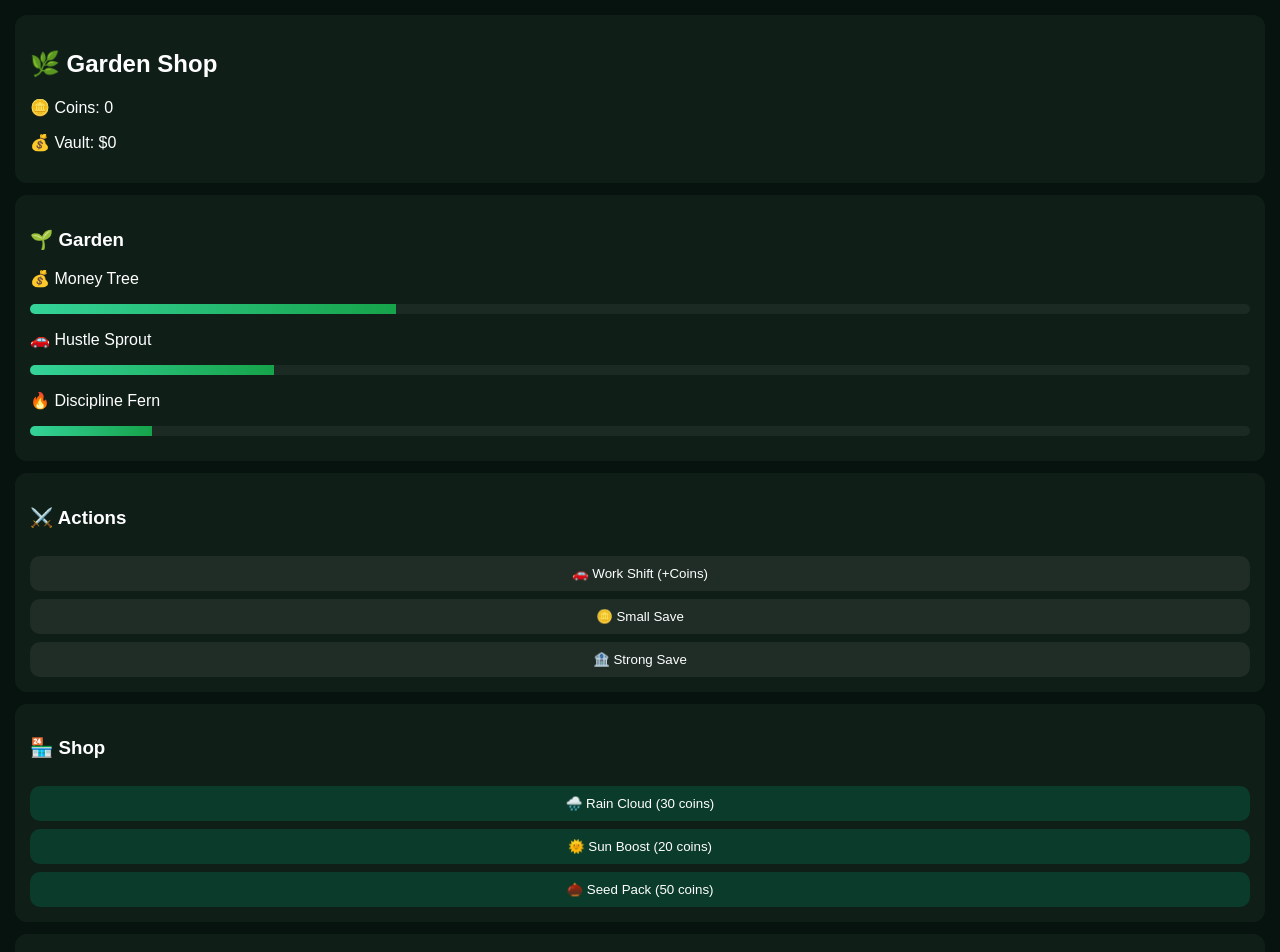
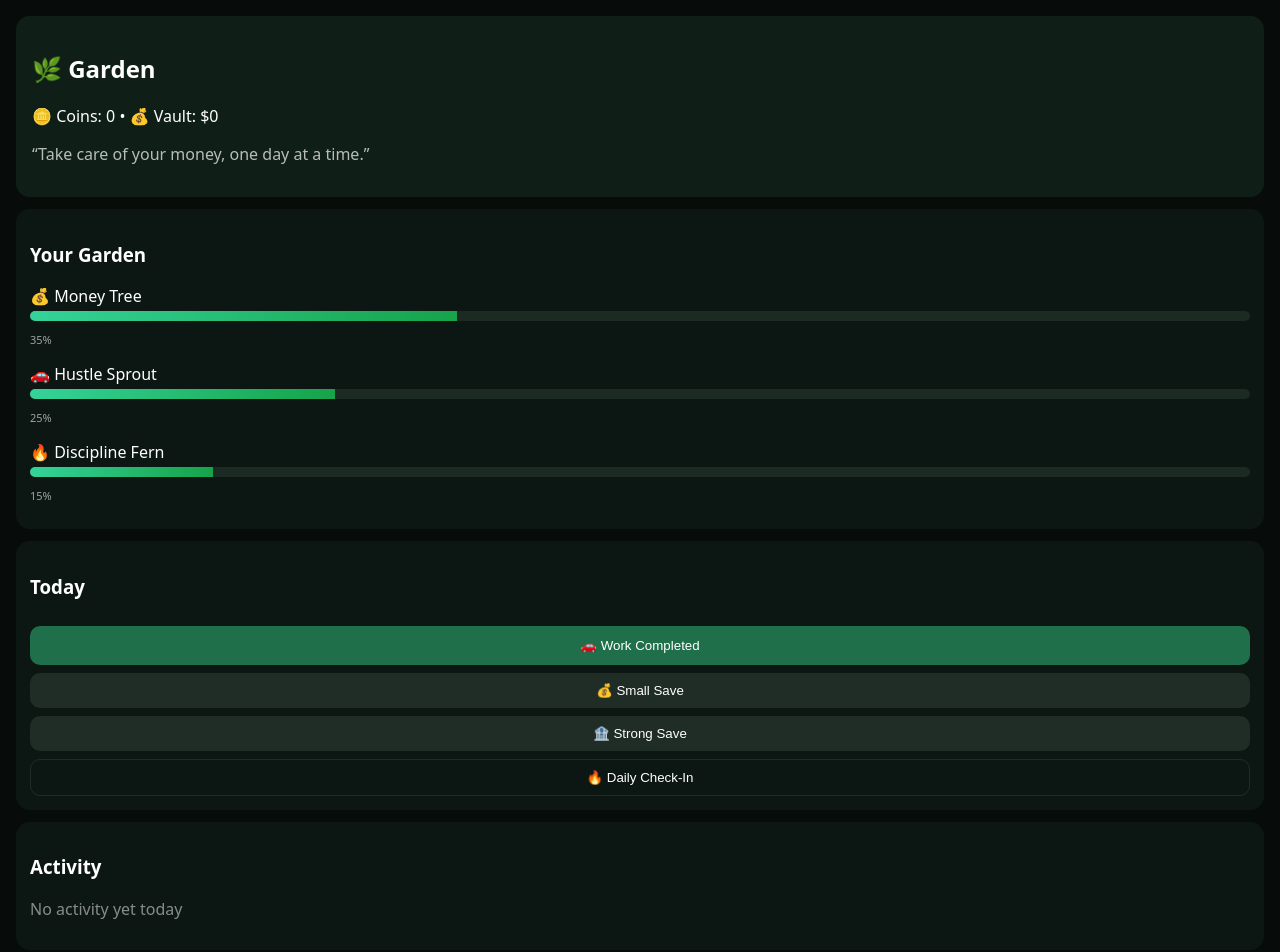
Before and after one commit to Cas6erJack/land-quest-pro-max, a Next.js app: page / in a window 1280 px wide. Shown: the top 952 px of the page. Built offline with nearby package versions, Linux system fonts and the light colour scheme.

Commit message:
Update page.js

```diff
--- a/app/page.js
+++ b/app/page.js
@@ -5,141 +5,128 @@ import { useEffect, useState } from "react";
 export default function Page() {
   const [coins, setCoins] = useState(0);
   const [vault, setVault] = useState(0);
+  const [plants, setPlants] = useState({
+    moneyTree: 35,
+    hustleSprout: 25,
+    disciplineFern: 15
+  });
+
   const [log, setLog] = useState([]);
 
-  const [plants, setPlants] = useState({
-    moneyTree: 30,
-    hustleSprout: 20,
-    disciplineFern: 10
-  });
+  const addLog = (t) => setLog((l) => [t, ...l.slice(0, 6)]); // keep it clean
 
-  const addLog = (t) => setLog((l) => [t, ...l]);
-
-  // 🌿 LOAD
+  // 💾 LOAD
   useEffect(() => {
-    const saved = localStorage.getItem("greenland_shop");
+    const saved = localStorage.getItem("greenland_real");
     if (saved) {
       const d = JSON.parse(saved);
       setCoins(d.coins || 0);
       setVault(d.vault || 0);
+      setPlants(d.plants || plants);
       setLog(d.log || []);
-      setPlants(d.plants || plants);
     }
   }, []);
 
-  // 🌿 SAVE
+  // 💾 SAVE
   useEffect(() => {
     localStorage.setItem(
-      "greenland_shop",
-      JSON.stringify({ coins, vault, log, plants })
+      "greenland_real",
+      JSON.stringify({ coins, vault, plants, log })
     );
-  }, [coins, vault, log, plants]);
+  }, [coins, vault, plants, log]);
 
-  // 🌱 GROW SYSTEM
-  const growAll = (amount) => {
+  // 🌱 GROWTH ENGINE (soft + consistent)
+  const grow = (amount) => {
     setPlants((p) => ({
       moneyTree: Math.min(p.moneyTree + amount, 100),
-      hustleSprout: Math.min(p.hustleSprout + amount, 100),
-      disciplineFern: Math.min(p.disciplineFern + amount, 100)
+      hustleSprout: Math.min(p.hustleSprout + amount * 0.8, 100),
+      disciplineFern: Math.min(p.disciplineFern + amount * 0.6, 100)
     }));
   };
 
-  // 🚗 WORK
+  // 🚗 WORK (primary loop)
   const doWork = () => {
     setCoins((c) => c + 20);
     setVault((v) => v + 10);
-    growAll(15);
-    addLog("🚗 Work Shift completed (+coins + growth)");
+    grow(15);
+    addLog("Work completed — garden supported");
   };
 
-  // 💰 SAVE OPTIONS
+  // 💰 SAVE OPTIONS (simple but meaningful)
   const saveSmall = () => {
     setCoins((c) => c + 10);
     setVault((v) => v + 5);
-    growAll(8);
-    addLog("🪙 Small save");
+    grow(8);
+    addLog("Small save added");
   };
 
   const saveStrong = () => {
-    setCoins((c) => c + 40);
+    setCoins((c) => c + 30);
     setVault((v) => v + 20);
-    growAll(25);
-    addLog("🏦 Strong save");
+    grow(20);
+    addLog("Strong save added");
   };
 
-  // 🏪 SHOP ITEMS
-  const buyRain = () => {
-    if (coins < 30) return;
-    setCoins((c) => c - 30);
-    growAll(40);
-    addLog("🌧️ Bought Rain Cloud (big growth boost)");
-  };
-
-  const buySun = () => {
-    if (coins < 20) return;
-    setCoins((c) => c - 20);
-    growAll(20);
-    addLog("🌞 Bought Sun Boost");
-  };
-
-  const buySeeds = () => {
-    if (coins < 50) return;
-    setCoins((c) => c - 50);
-    const seeds = ["Focus Vine", "Wealth Orchid", "Emergency Lily"];
-    const seed = seeds[Math.floor(Math.random() * seeds.length)];
-    addLog(`🌰 Bought Seed Pack → ${seed}`);
+  // 🧘 DAILY CHECK-IN (retention hook)
+  const checkIn = () => {
+    setCoins((c) => c + 5);
+    grow(5);
+    addLog("Daily check-in complete");
   };
 
   return (
     <div style={styles.bg}>
 
-      {/* HEADER */}
-      <div style={styles.card}>
-        <h2>🌿 Garden Shop</h2>
-        <p>🪙 Coins: {coins}</p>
-        <p>💰 Vault: ${vault}</p>
+      {/* 🟢 TOP STATUS */}
+      <div style={styles.topCard}>
+        <h2>🌿 Garden</h2>
+        <p>🪙 Coins: {coins} • 💰 Vault: ${vault}</p>
+        <p style={{ opacity: 0.7 }}>
+          “Take care of your money, one day at a time.”
+        </p>
       </div>
 
-      {/* PLANTS */}
+      {/* 🌱 GARDEN */}
       <div style={styles.card}>
-        <h3>🌱 Garden</h3>
+        <h3>Your Garden</h3>
 
         <Plant name="💰 Money Tree" value={plants.moneyTree} />
         <Plant name="🚗 Hustle Sprout" value={plants.hustleSprout} />
         <Plant name="🔥 Discipline Fern" value={plants.disciplineFern} />
       </div>
 
-      {/* ACTIONS */}
+      {/* ⚡ ACTIONS */}
       <div style={styles.card}>
-        <h3>⚔️ Actions</h3>
+        <h3>Today</h3>
 
-        <button style={styles.btn} onClick={doWork}>🚗 Work Shift (+Coins)</button>
-        <button style={styles.btn} onClick={saveSmall}>🪙 Small Save</button>
-        <button style={styles.btn} onClick={saveStrong}>🏦 Strong Save</button>
-      </div>
-
-      {/* SHOP */}
-      <div style={styles.card}>
-        <h3>🏪 Shop</h3>
-
-        <button style={styles.shopBtn} onClick={buyRain}>
-          🌧️ Rain Cloud (30 coins)
+        <button style={styles.primary} onClick={doWork}>
+          🚗 Work Completed
         </button>
 
-        <button style={styles.shopBtn} onClick={buySun}>
-          🌞 Sun Boost (20 coins)
+        <button style={styles.secondary} onClick={saveSmall}>
+          💰 Small Save
         </button>
 
-        <button style={styles.shopBtn} onClick={buySeeds}>
-          🌰 Seed Pack (50 coins)
+        <button style={styles.secondary} onClick={saveStrong}>
+          🏦 Strong Save
+        </button>
+
+        <button style={styles.soft} onClick={checkIn}>
+          🔥 Daily Check-In
         </button>
       </div>
 
-      {/* LOG */}
+      {/* 📖 FEED (MINIMAL) */}
       <div style={styles.card}>
-        <h3>📜 Activity</h3>
+        <h3>Activity</h3>
+        {log.length === 0 && (
+          <p style={{ opacity: 0.5 }}>No activity yet today</p>
+        )}
+
         {log.map((l, i) => (
-          <div key={i} style={{ fontSize: 12 }}>• {l}</div>
+          <div key={i} style={{ fontSize: 12, opacity: 0.85 }}>
+            • {l}
+          </div>
         ))}
       </div>
 
@@ -148,52 +135,75 @@ export default function Page() {
 }
 
 const Plant = ({ name, value }) => (
-  <div style={{ marginBottom: 10 }}>
-    <p>{name}</p>
+  <div style={{ marginBottom: 12 }}>
+    <p style={{ marginBottom: 4 }}>{name}</p>
     <div style={styles.bar}>
       <div style={{ ...styles.fill, width: `${value}%` }} />
     </div>
+    <p style={{ fontSize: 11, opacity: 0.6 }}>{Math.floor(value)}%</p>
   </div>
 );
 
 const styles = {
   bg: {
-    background: "#07130f",
+    background: "#070c0a",
     minHeight: "100vh",
     color: "white",
-    padding: 15,
-    fontFamily: "Arial"
+    padding: 16,
+    fontFamily: "system-ui"
   },
-  card: {
+
+  topCard: {
     background: "#0f1f18",
-    padding: 15,
-    borderRadius: 12,
+    padding: 16,
+    borderRadius: 14,
     marginBottom: 12
   },
-  btn: {
+
+  card: {
+    background: "#0c1713",
+    padding: 14,
+    borderRadius: 14,
+    marginBottom: 12
+  },
+
+  primary: {
+    width: "100%",
+    padding: 12,
+    borderRadius: 10,
+    border: "none",
+    background: "#1f6f4a",
+    color: "white",
+    marginTop: 8
+  },
+
+  secondary: {
     width: "100%",
     padding: 10,
-    marginTop: 8,
     borderRadius: 10,
     border: "none",
     background: "#1f2d26",
-    color: "white"
+    color: "white",
+    marginTop: 8
   },
-  shopBtn: {
+
+  soft: {
     width: "100%",
     padding: 10,
-    marginTop: 8,
     borderRadius: 10,
-    border: "none",
-    background: "#0b3b2a",
-    color: "white"
+    border: "1px solid #1f2d26",
+    background: "transparent",
+    color: "white",
+    marginTop: 8
   },
+
   bar: {
     height: 10,
     background: "#1b2a23",
     borderRadius: 10,
     overflow: "hidden"
   },
+
   fill: {
     height: "100%",
     background: "linear-gradient(90deg, #34d399, #16a34a)"
```
